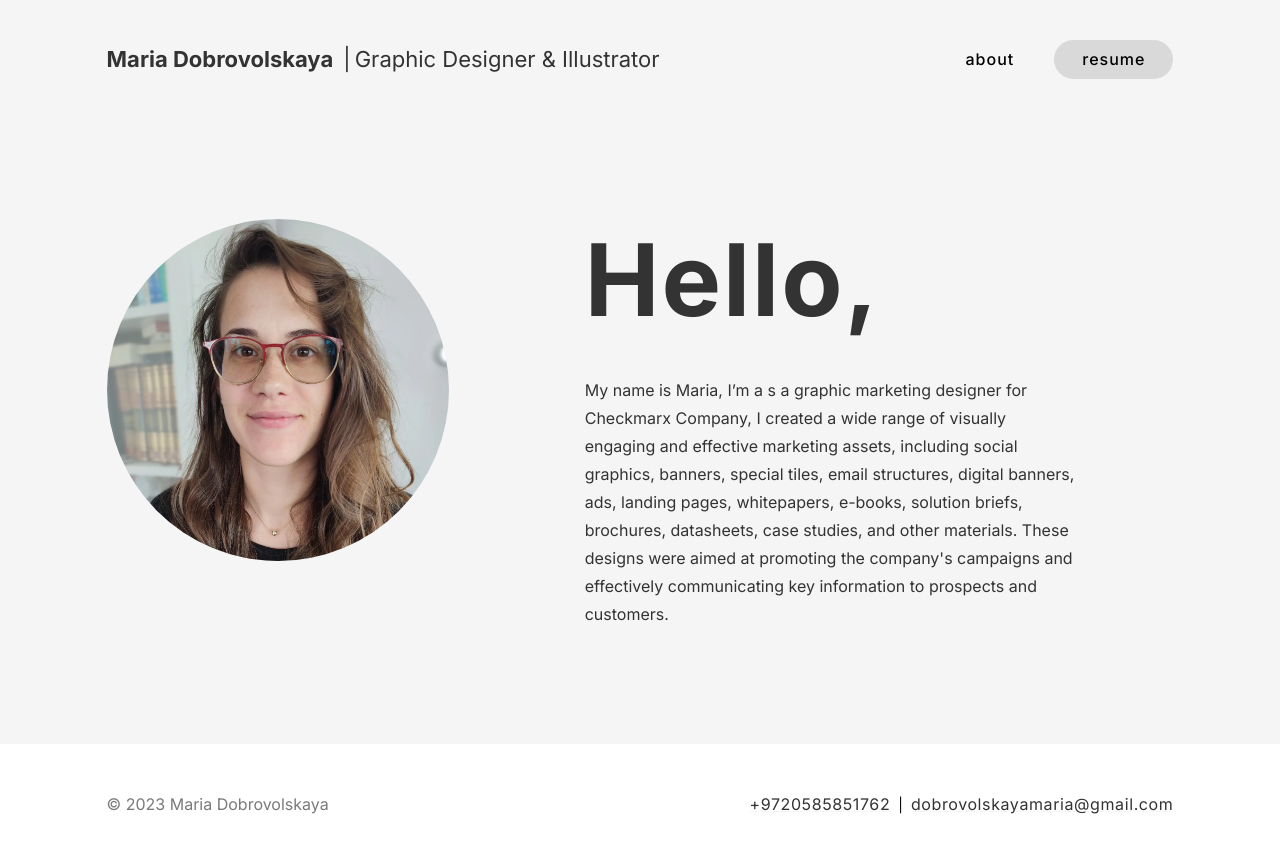
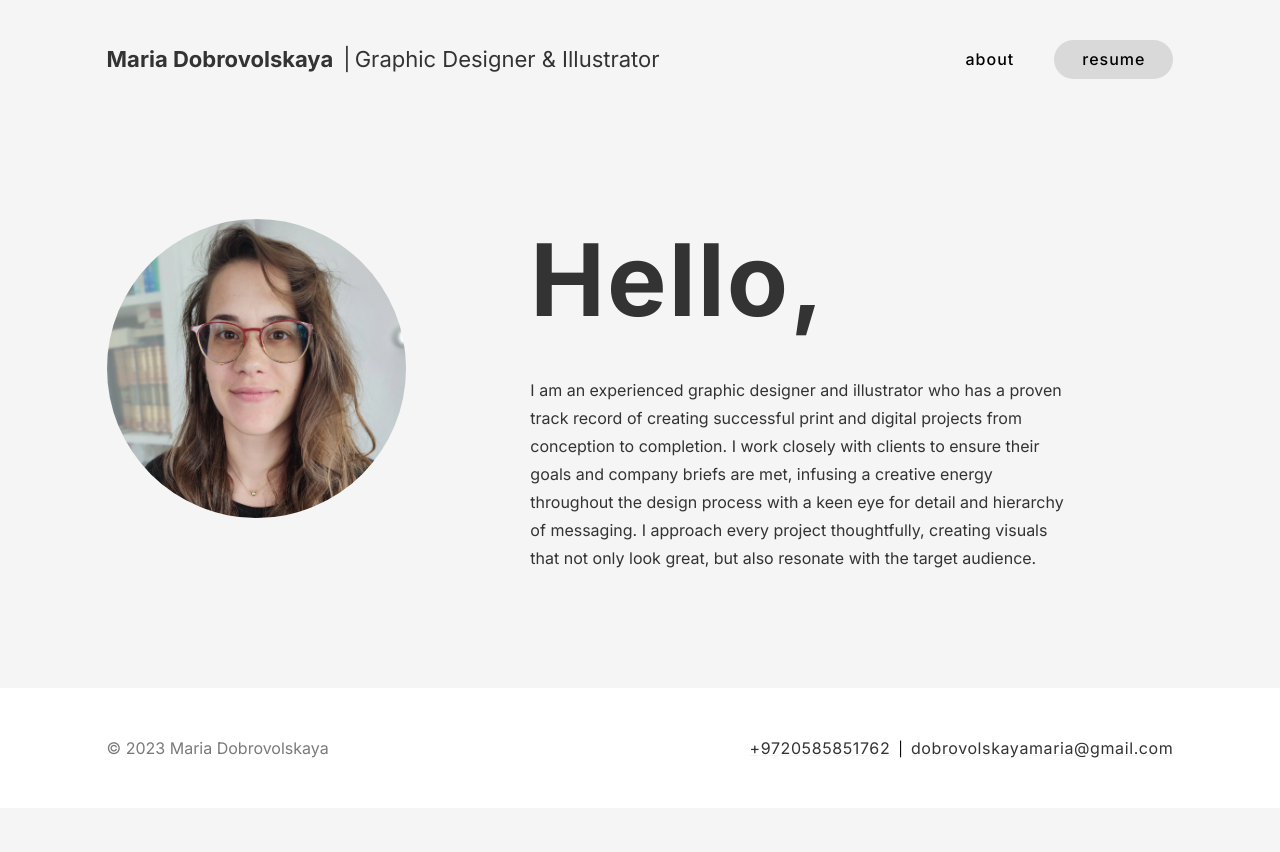
Before and after one commit to Nerevar123/dobromasha, a React (Vite) app: page /about in a window 1280 px wide. Shown: the top 852 px of the page. After the commit the page ends 808 px from the top, so only its background shows below. Built offline with nearby package versions, Linux system fonts and the light colour scheme.

Commit message:
change about title

```diff
--- a/src/routes/about.tsx
+++ b/src/routes/about.tsx
@@ -5,8 +5,8 @@ import { Colors } from '../styles/colors.styles';
 
 const Root = styled.section`
   display: grid;
-  grid-template-columns: 1fr 2fr;
-  gap: 40px;
+  grid-template-columns: 1fr 2.5fr;
+  gap: 20px;
   justify-items: center;
   margin-top: 100px;
 
@@ -53,13 +53,13 @@ export const About = () => {
       <TextWrapper>
         <Title>Hello,</Title>
         <Text>
-          My name is Maria, I’m a s a graphic marketing designer for Checkmarx Company, I
-          created a wide range of visually engaging and effective marketing assets,
-          including social graphics, banners, special tiles, email structures, digital
-          banners, ads, landing pages, whitepapers, e-books, solution briefs, brochures,
-          datasheets, case studies, and other materials. These designs were aimed at
-          promoting the company&apos;s campaigns and effectively communicating key
-          information to prospects and customers.
+          I am an experienced graphic designer and illustrator who has a proven track
+          record of creating successful print and digital projects from conception to
+          completion. I work closely with clients to ensure their goals and company briefs
+          are met, infusing a creative energy throughout the design process with a keen
+          eye for detail and hierarchy of messaging. I approach every project
+          thoughtfully, creating visuals that not only look great, but also resonate with
+          the target audience.
         </Text>
       </TextWrapper>
     </Root>
```
